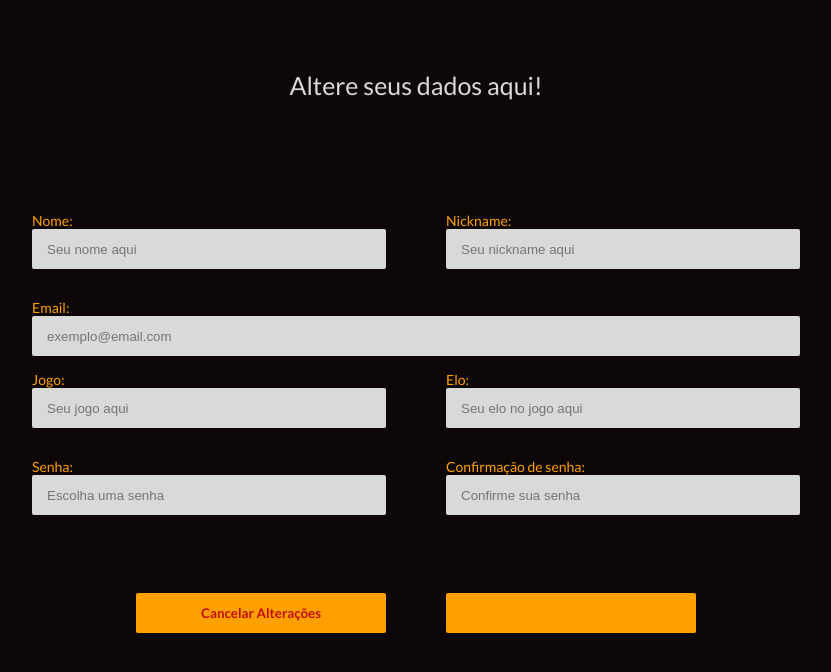
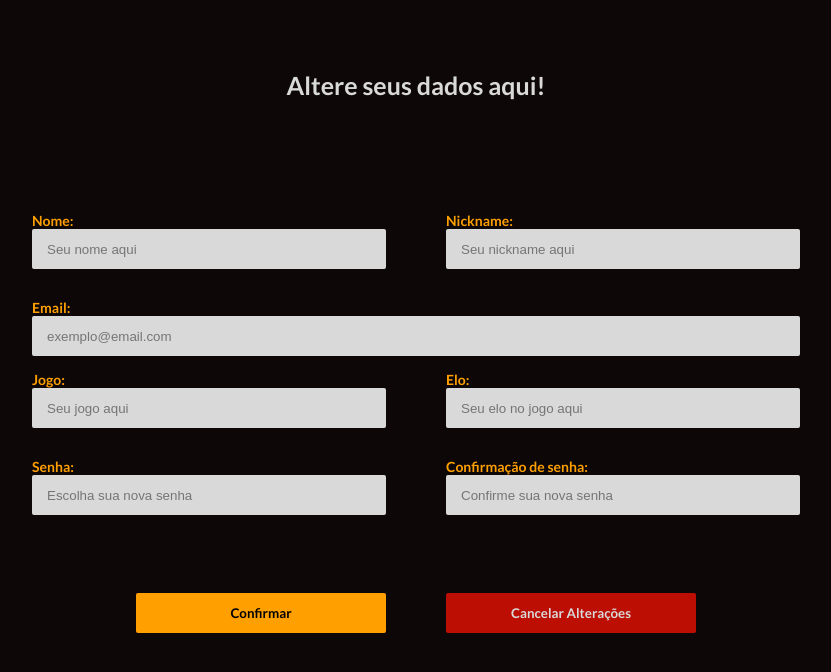
Before and after one commit to lucasliberato9/ponto-eletronico, a React (Vite) app: page /editar_perfil in a window 1280 px wide. Shown: the top 672 px of the page, without its empty margins (224-1055 px from the left). Built offline with nearby package versions, Linux system fonts and the light colour scheme.

Commit message:
fix de botões nas páginas + pequenos ajustes nas páginas

```diff
--- a/src/Pages/Cadastro/Cadastro.jsx
+++ b/src/Pages/Cadastro/Cadastro.jsx
@@ -58,7 +58,7 @@ function Editar_perfil() {
       </Form>
 
       <DivButton>
-        <BotaoGenerico name= "Enviar" color= "#FFA000"/>
+        <BotaoGenerico name= "Fazer cadastro" backgroundColor= "#FFA000"/>
       </DivButton>
 
     </Container>
--- a/src/Pages/Cadastro/Styles.js
+++ b/src/Pages/Cadastro/Styles.js
@@ -6,13 +6,14 @@ export const Container = styled.div`
     width: 100%;
     align-items: center;
     margin-top: 70px;
+    font-family: 'latoBold';
 `
 export const Titulo = styled.div`
     text-align: center;
     font-size: 25px;
     height: 82px;
 `
-export const Form = styled.div`
+export const Form = styled.form`
     display: flex;
     flex-direction: column;
     width: 60%;
@@ -23,7 +24,7 @@ export const Form = styled.div`
         margin-bottom: 15px;
     }
 `
-export const Label = styled.p`
+export const Label = styled.label`
     color: #FFA000;
 `
 export const Input = styled.input`
--- a/src/Pages/Editar_perfil/Editar_perfil.jsx
+++ b/src/Pages/Editar_perfil/Editar_perfil.jsx
@@ -46,20 +46,20 @@ function Editar_perfil() {
         <DivInputs>
           <DivRow>
             <Label> Senha: </Label>
-            <Input placeholder= "Escolha uma senha"></Input>
+            <Input placeholder= "Escolha sua nova senha"></Input>
           </DivRow>
 
           <DivRow>
             <Label> Confirmação de senha: </Label>
-            <Input placeholder= "Confirme sua senha"></Input>
+            <Input placeholder= "Confirme sua nova senha"></Input>
           </DivRow>
         </DivInputs>
 
       </Form>
 
       <DivButton>
-        <BotaoGenerico name= "Cancelar Alterações" color= "#BC0E03"/>
-        <BotaoGenerico name= "Confirmar" color= "#FFA000"/>
+        <BotaoGenerico name= "Confirmar" />
+        <BotaoGenerico name= "Cancelar Alterações" backgroundColor= "#BC0E03" color="#d9d9d9" />
       </DivButton>
 
     </Container>
--- a/src/Pages/Editar_perfil/Styles.js
+++ b/src/Pages/Editar_perfil/Styles.js
@@ -6,13 +6,14 @@ export const Container = styled.div`
     width: 100%;
     align-items: center;
     margin-top: 70px;
+    font-family: 'latoBold';
 `
 export const Titulo = styled.div`
     text-align: center;
     font-size: 25px;
     height: 82px;
 `
-export const Form = styled.div`
+export const Form = styled.form`
     display: flex;
     flex-direction: column;
     width: 60%;
@@ -23,7 +24,7 @@ export const Form = styled.div`
         margin-bottom: 15px;
     }
 `
-export const Label = styled.p`
+export const Label = styled.label`
     color: #FFA000;
 `
 export const Input = styled.input`
--- a/src/Pages/Login/Login.jsx
+++ b/src/Pages/Login/Login.jsx
@@ -17,7 +17,7 @@ function Login() {
         </Campo>
         <Campo>
           <Label> Senha: </Label>
-          <Input></Input>
+          <Input placeholder="Digite sua senha"></Input>
         </Campo>
       </Form>
       <DivButton>
```
